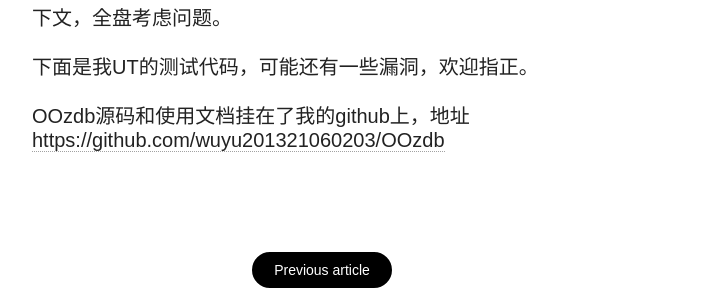
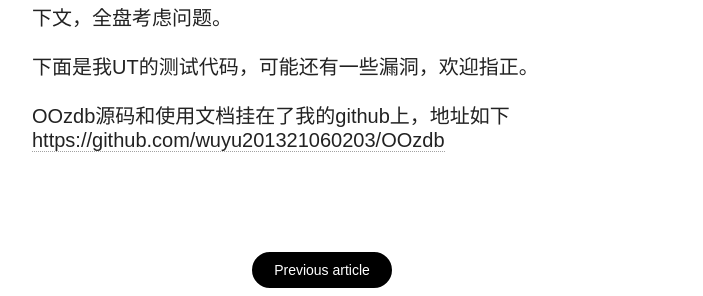
Before and after one commit to wuyu201321060203/wuyu201321060203.github.io, a Jekyll site: the page built from _posts/2014-09-20-OOzdb.md, in a window 1280 px wide and 900 px high, scrolled down 2961 px. Shown: the part 449-745 px from the top of the window, without its empty margins (318-1021 px from the left). Built offline with Jekyll 4.4.1, drawn with Linux system fonts in a browser that asks for light colours; nearby versions of some CDN libraries; comment, search, counter and statistics services are not loaded.

Commit message:
first post of OOzdb

```diff
--- a/_posts/2014-09-20-OOzdb.md
+++ b/_posts/2014-09-20-OOzdb.md
@@ -52,4 +52,5 @@ OOzdb采用策略模式，核心模块类图如下：
 
 下面是我UT的测试代码，可能还有一些漏洞，欢迎指正。
 
-OOzdb源码和使用文档挂在了我的github上，地址 <https://github.com/wuyu201321060203/OOzdb>
+OOzdb源码和使用文档挂在了我的github上，地址如下
+<https://github.com/wuyu201321060203/OOzdb>
```
